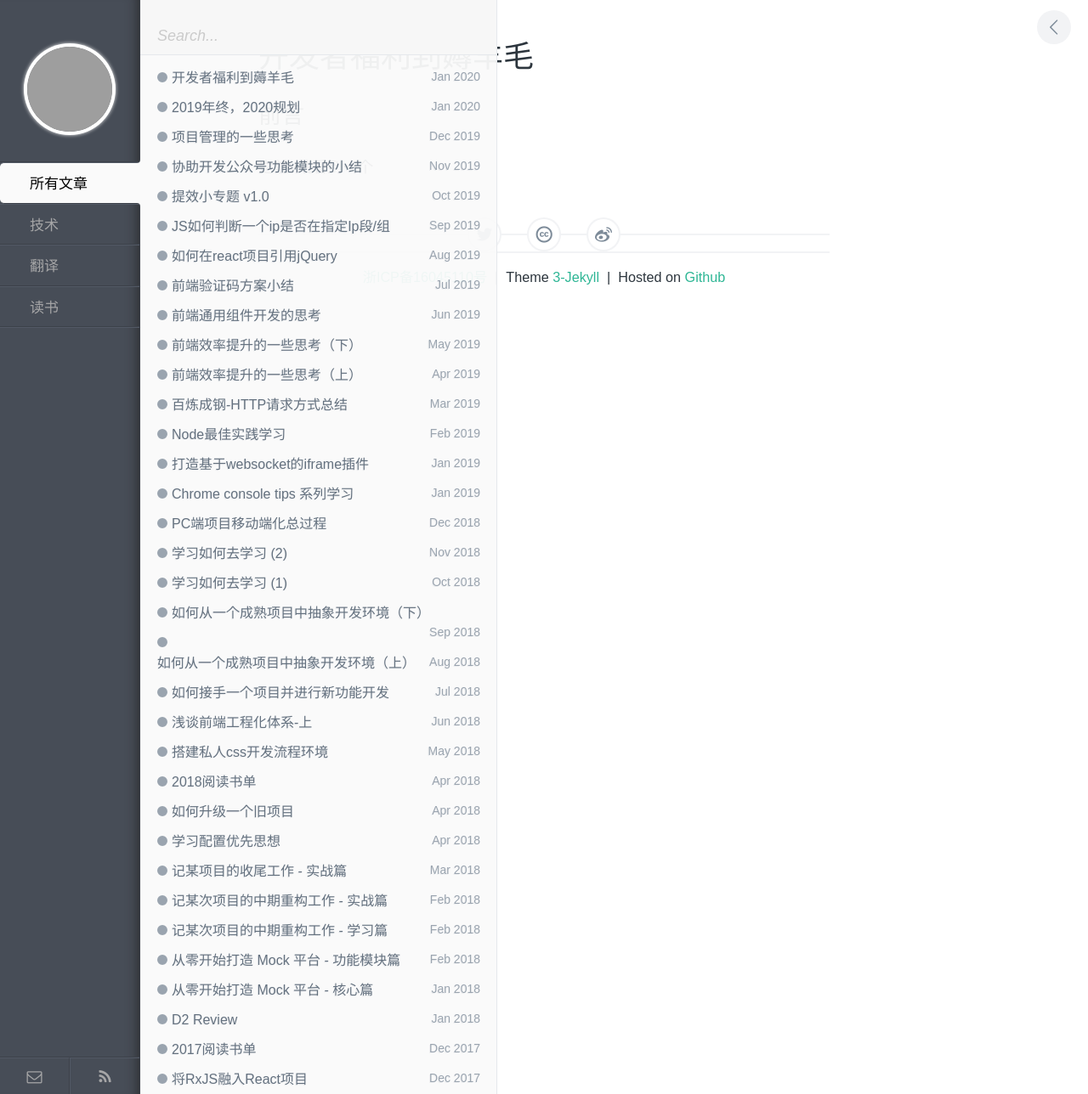
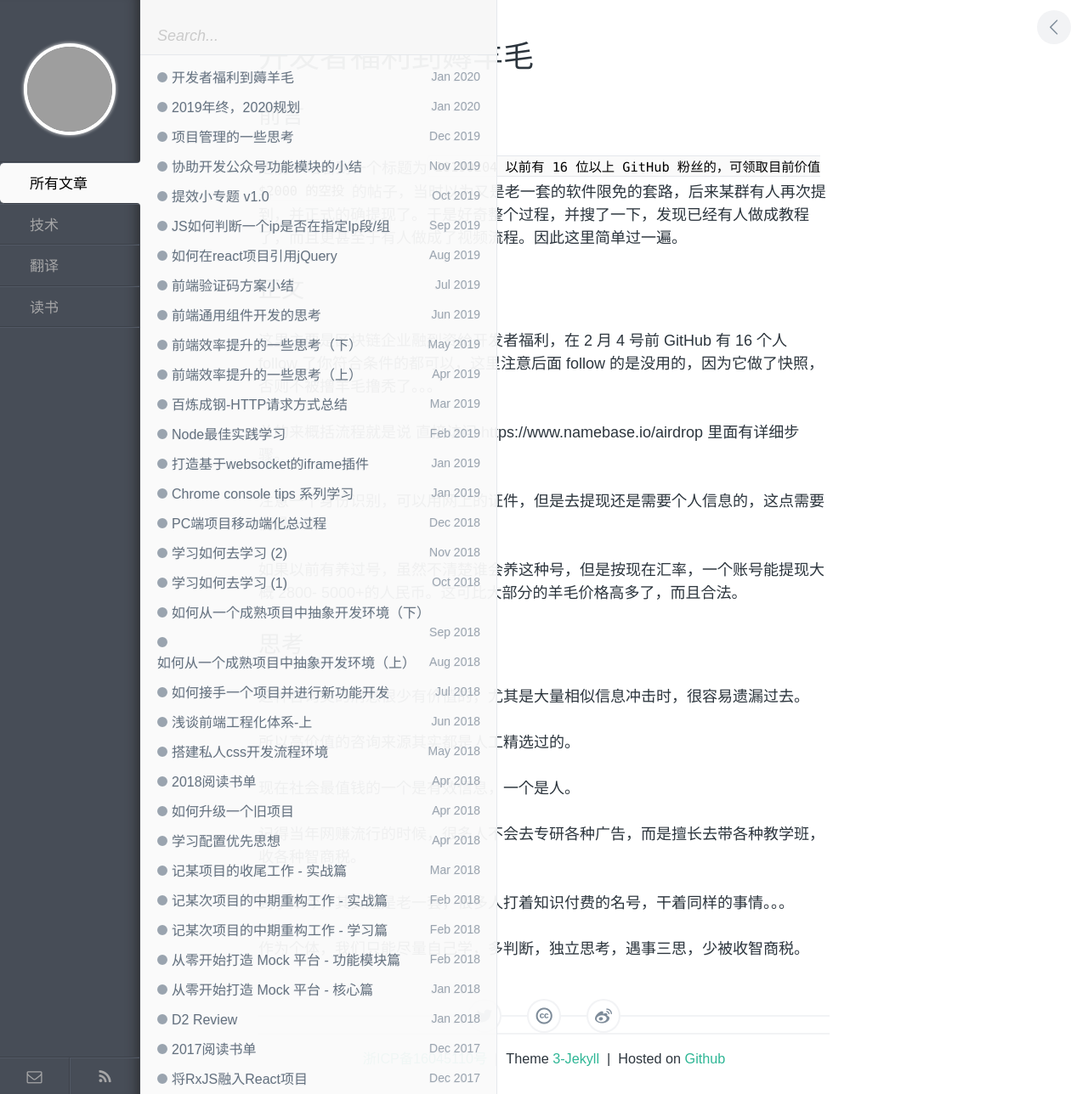
Before and after one commit to linshuizhaoying/linshuizhaoying.github.io, a Jekyll site: the page built from _posts/tech/2020-01-21-free-money-01.md, in a window 1280 px wide. Shown: the whole page at 85% size. Built offline with Jekyll 4.4.1, drawn with Linux system fonts in a browser that asks for light colours; comment, search, counter and statistics services are not loaded; grey boxes are pictures that could not be loaded.

Commit message:
feat: 2020-02

```diff
--- a/_posts/tech/2020-01-21-free-money-01.md
+++ b/_posts/tech/2020-01-21-free-money-01.md
@@ -8,4 +8,29 @@ description:
 ---
 
 ## 前言
-之前v站看到一个
+
+之前 v 站看到一个标题为`20190204 以前有 16 位以上 GitHub 粉丝的，可领取目前价值 $2000 的空投`的帖子，当时以为又是老一套的软件限免的套路，后来某群有人再次提到，并正式的确提现了。于是好奇整个过程，并搜了一下，发现已经有人做成教程了，而且更甚至于有人做成了视频流程。因此这里简单过一遍。
+
+## 正文
+
+这里主要是区块链企业融到资给开发者福利，在 2 月 4 号前 GitHub 有 16 个人 follow 了你符合条件的都可以，这里注意后面 follow 的是没用的，因为它做了快照，否则不被撸羊毛撸秃了。。。
+
+总的来概括流程就是说 直接访问 https://www.namebase.io/airdrop 里面有详细步骤。
+
+注意一个身份识别，可以用网上的证件，但是去提现还是需要个人信息的，这点需要衡量一下。
+
+如果以前有养过号，虽然不清楚谁会养这种号，但是按现在汇率，一个账号能提现大概 2800- 5000+的人民币。这可比大部分的羊毛价格高多了，而且合法。
+
+## 思考
+
+这种咨询类的消息很少有价值的，尤其是大量相似信息冲击时，很容易遗漏过去。
+
+所以高价值的咨询来源其实都是人工精选过的。
+
+现在社会最值钱的一个是有效信息，一个是人。
+
+记得当年网赚流行的时候，很多人不会去专研各种广告，而是擅长去带各种教学班，收各种智商税。
+
+到了如今，其实还是老一套，很多人打着知识付费的名号，干着同样的事情。。。
+
+作为个体，我们只能尽量自己学，多判断，独立思考，遇事三思，少被收智商税。
```
